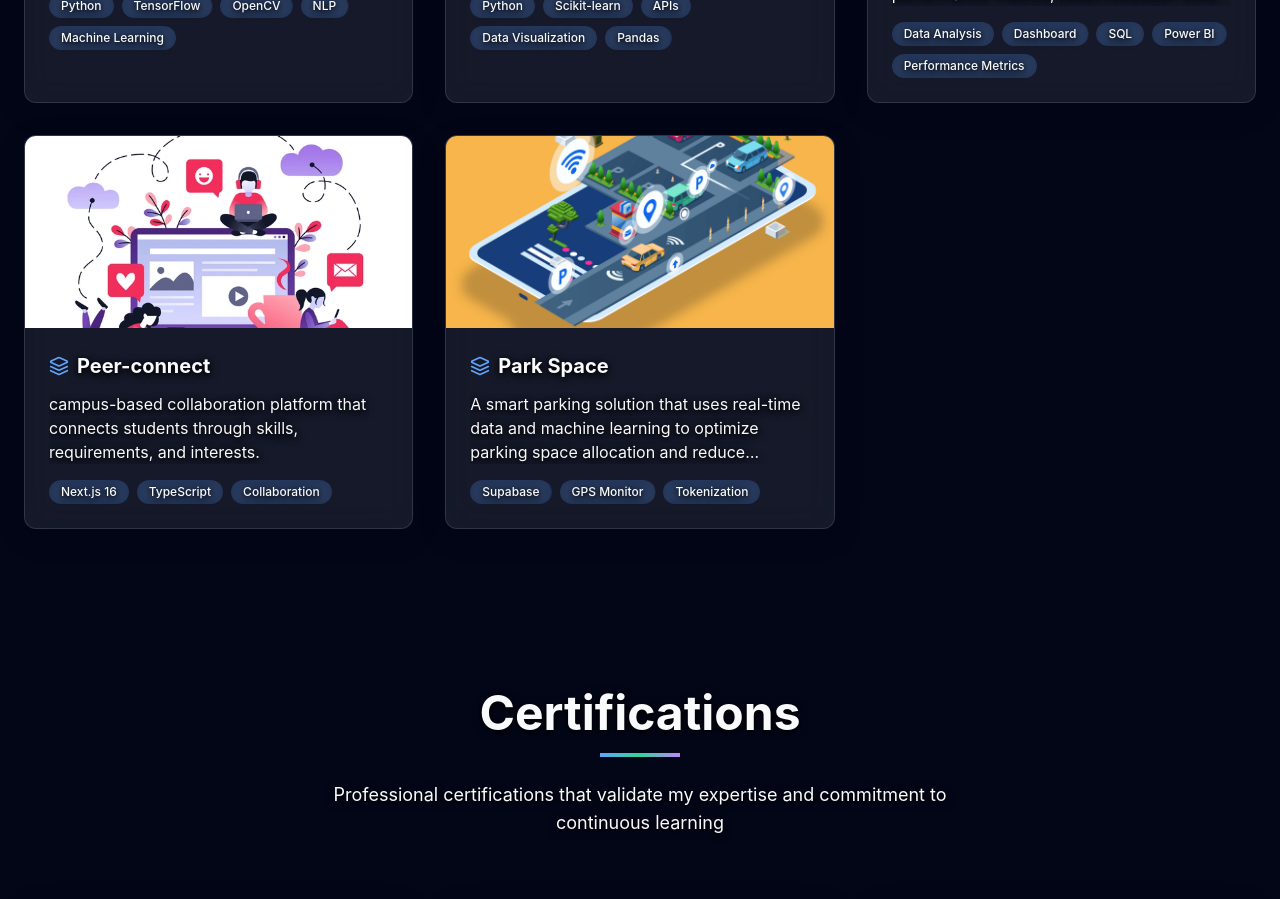
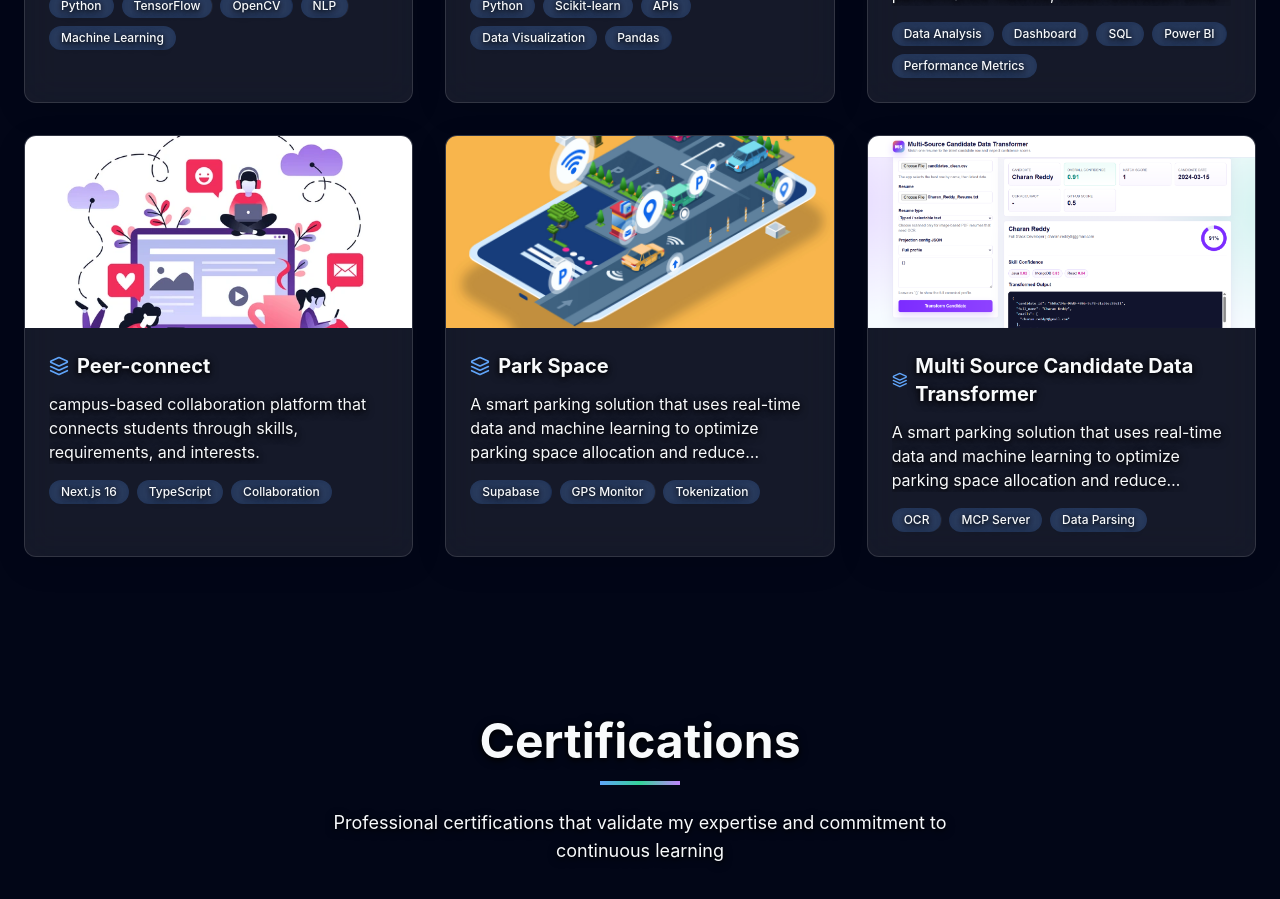
Before and after one commit to Dhanyaa211/Dhanyaa-Portfolio, a React (Vite) app in the folder frontend/: page / in a window 1280 px wide. Shown: the part 5500-6399 px from the top of the page. Built offline with nearby package versions, Linux system fonts and the light colour scheme.

Commit message:
candidate data transformer

```diff
--- a/frontend/src/components/Projects.tsx
+++ b/frontend/src/components/Projects.tsx
@@ -40,6 +40,14 @@ export default function Projects() {
       tags: ['Supabase', 'GPS Monitor', 'Tokenization'],
       image: '/Projects/smart-parking-app.jpg',
       github: 'https://github.com/Dhanyaa211/ParkSpace',
+
+    },
+    {
+      title: 'Multi Source Candidate Data Transformer',
+      description: 'A smart parking solution that uses real-time data and machine learning to optimize parking space allocation and reduce congestion in urban areas.',
+      tags: ['OCR', 'MCP Server', 'Data Parsing'],
+      image: '/Projects/candidate_data_transformer.png',
+      github: 'https://github.com/Dhanyaa211/Candidate-Data-Transformer',
 
     },
   ];
```
Also changed, not shown: frontend/public/Projects/candidate_data_transformer.png (added).
